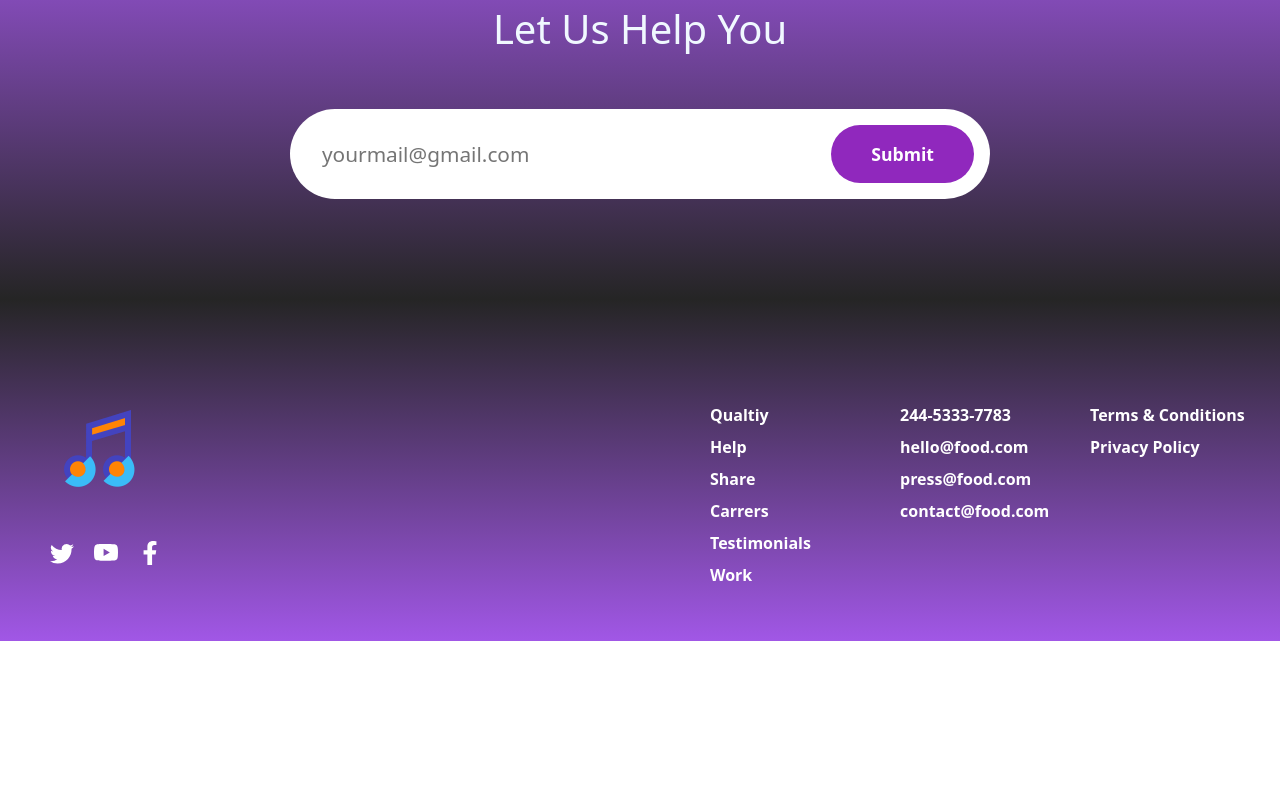
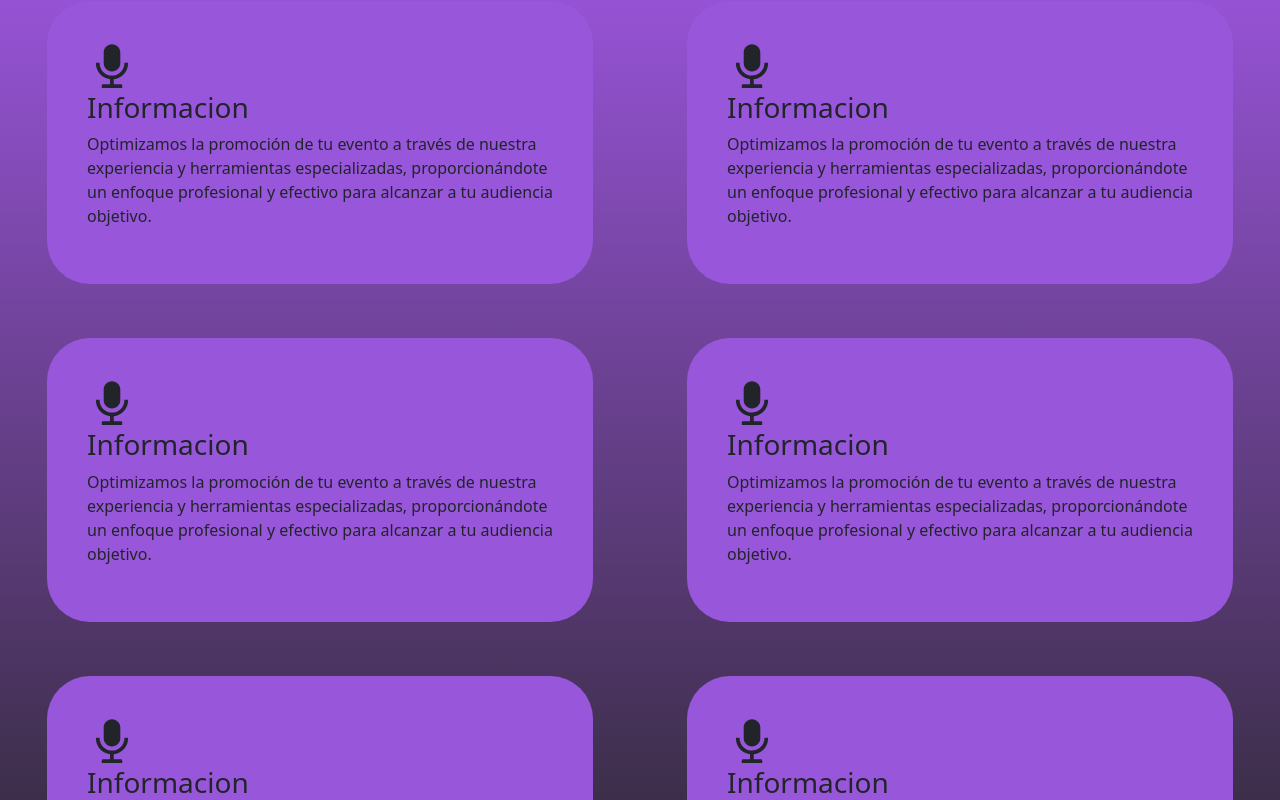
Before and after one commit to Juanolarte11/YGENESIS, a React (Create React App) app: page / in a window 1280 px wide. Shown: the part 2360-3160 px from the top of the page. Before the commit the page ends 3001 px from the top, so only its background shows below. Built offline with nearby package versions, Linux system fonts and the light colour scheme.

Commit message:
Ojala salga bien

```diff
--- a/src/App.js
+++ b/src/App.js
@@ -4,8 +4,7 @@ import Artistas from "./Screens/Artistas";
 import Conctact from "./Screens/Conctact";
 import Footer from "./Screens/Footer";
 import Home from "./Screens/Home";
-
-
+import Testimonios from "./Screens/Testimonios";
 
 function App() {
   return (
@@ -14,6 +13,7 @@ function App() {
       <Home/>
       <AcercaYo/>
       <Artistas/>
+      <Testimonios/>
       <Conctact/>
       <Footer/>
     </div>
--- a/src/Screens/Conctact.jsx
+++ b/src/Screens/Conctact.jsx
@@ -66,7 +66,7 @@ import styles from "./Contact.module.css"
 
 const Contact = () => {
     return (
-        <div className={styles.contactPageWrapper}>
+        <div className={styles.contactPageWrapper} name='Contact'>
             <h1 className={styles.primaryHeading}>Have Question In Mind?</h1>
             <h1 className={styles.primaryHeading}>Let Us Help You</h1>
             <div className={styles.contactFormContainer}>
--- a/src/Screens/Contact.module.css
+++ b/src/Screens/Contact.module.css
@@ -130,9 +130,9 @@ img{
     align-items: center;
     justify-content: center;
     flex-direction: column;
-    background: linear-gradient(180deg, rgb(161, 87, 230), rgb(37, 37, 37));
-    padding-bottom: 100px;
-    padding-top: 50px;
+    background: linear-gradient(180deg, rgb(37, 37, 37), rgb(161, 87, 230));
+    padding-bottom: 200px;
+    padding-top: 200px;
 }
 
 .contactFormContainer {
--- a/src/Screens/Footer.module.css
+++ b/src/Screens/Footer.module.css
@@ -1,7 +1,7 @@
 .footerWrapper {
     display: flex;
     height: 100%;
-    background: linear-gradient(180deg, rgb(37, 37, 37), rgb(161, 87, 230));
+    background: linear-gradient(180deg, rgb(161, 87, 230), rgb(37, 37, 37));
     padding-top: 100px;
     padding-bottom: 50px;
 }
--- /dev/null
+++ b/src/Screens/Testimonios.jsx
@@ -0,0 +1,55 @@
+import React from 'react'
+import styles from "./Testimonios.module.css"
+import { AiFillAudio } from "react-icons/ai";
+
+const Testimonios = () => {
+
+    return (
+        <div className={styles.containerTesti}>
+            <div className={styles.card2}>
+                <div className={styles.containerCard}>
+                    <AiFillAudio size={50} />
+                    <h3 className={styles.card2Title}>Informacion</h3>
+                    <p className={styles.card2Description}>Optimizamos la promoción de tu evento a través de nuestra experiencia y herramientas especializadas, proporcionándote un enfoque profesional y efectivo para alcanzar a tu audiencia objetivo.</p>
+                </div>
+            </div>
+            <div className={styles.card2}>
+                <div className={styles.containerCard}>
+                    <AiFillAudio size={50} />
+                    <h3 className={styles.card2Title}>Informacion</h3>
+                    <p className={styles.card2Description}>Optimizamos la promoción de tu evento a través de nuestra experiencia y herramientas especializadas, proporcionándote un enfoque profesional y efectivo para alcanzar a tu audiencia objetivo.</p>
+                </div>
+            </div>
+            <div className={styles.card2}>
+                <div className={styles.containerCard}>
+                    <AiFillAudio size={50} />
+                    <h3 className={styles.card2Title}>Informacion</h3>
+                    <p className={styles.card2Description}>Optimizamos la promoción de tu evento a través de nuestra experiencia y herramientas especializadas, proporcionándote un enfoque profesional y efectivo para alcanzar a tu audiencia objetivo.</p>
+                </div>
+            </div>
+            <div className={styles.card2}>
+                <div className={styles.containerCard}>
+                    <AiFillAudio size={50} />
+                    <h3 className={styles.card2Title}>Informacion</h3>
+                    <p className={styles.card2Description}>Optimizamos la promoción de tu evento a través de nuestra experiencia y herramientas especializadas, proporcionándote un enfoque profesional y efectivo para alcanzar a tu audiencia objetivo.</p>
+                </div>
+            </div>
+            <div className={styles.card2}>
+                <div className={styles.containerCard}>
+                    <AiFillAudio size={50} />
+                    <h3 className={styles.card2Title}>Informacion</h3>
+                    <p className={styles.card2Description}>Optimizamos la promoción de tu evento a través de nuestra experiencia y herramientas especializadas, proporcionándote un enfoque profesional y efectivo para alcanzar a tu audiencia objetivo.</p>
+                </div>
+            </div>
+            <div className={styles.card2}>
+                <div className={styles.containerCard}>
+                    <AiFillAudio size={50} />
+                    <h3 className={styles.card2Title}>Informacion</h3>
+                    <p className={styles.card2Description}>Optimizamos la promoción de tu evento a través de nuestra experiencia y herramientas especializadas, proporcionándote un enfoque profesional y efectivo para alcanzar a tu audiencia objetivo.</p>
+                </div>
+            </div>
+        </div>
+    )
+}
+
+export default Testimonios;
--- /dev/null
+++ b/src/Screens/Testimonios.module.css
@@ -0,0 +1,57 @@
+.containerTesti {
+    display: -webkit-box;
+    display: -ms-flexbox;
+    display: flex;
+    -webkit-box-align: start;
+    -ms-flex-align: start;
+    align-items: flex-start;
+    -ms-flex-wrap: wrap;
+    flex-wrap: wrap;
+    padding-top: 100px;
+    background: linear-gradient(180deg, rgb(161, 87, 230), rgb(37, 37, 37));
+}
+
+.card2 {
+    max-width: 550px;
+    border: 0;
+    width: 100%;
+    margin-inline: auto;
+    margin-bottom: 50px;
+}
+
+.card2:hover {
+    transform: scale(1);
+    border-radius: 45px;
+    box-shadow: 0 0 50px rgba(0, 0, 0, 0.5);
+}
+
+.containerCard {
+    /* position: relative; */
+    border: 2px solid transparent;
+    background: rgb(152, 86, 219);
+    background-clip: padding-box;
+    border-radius: 45px;
+    padding: 40px;
+
+    img {
+        margin-bottom: 32px;
+    }
+}
+
+.cardTitle {
+    font-weight: 600;
+    color: white;
+    letter-spacing: -0.02em;
+    line-height: 40px;
+    font-style: normal;
+    font-size: 28px;
+    padding-bottom: 8px;
+}
+
+.cardDescription {
+    font-weight: 600;
+    line-height: 32px;
+    color: hsla(0, 0%, 100%, 0.5);
+    font-size: 16px;
+    max-width: 470px;
+}
```
